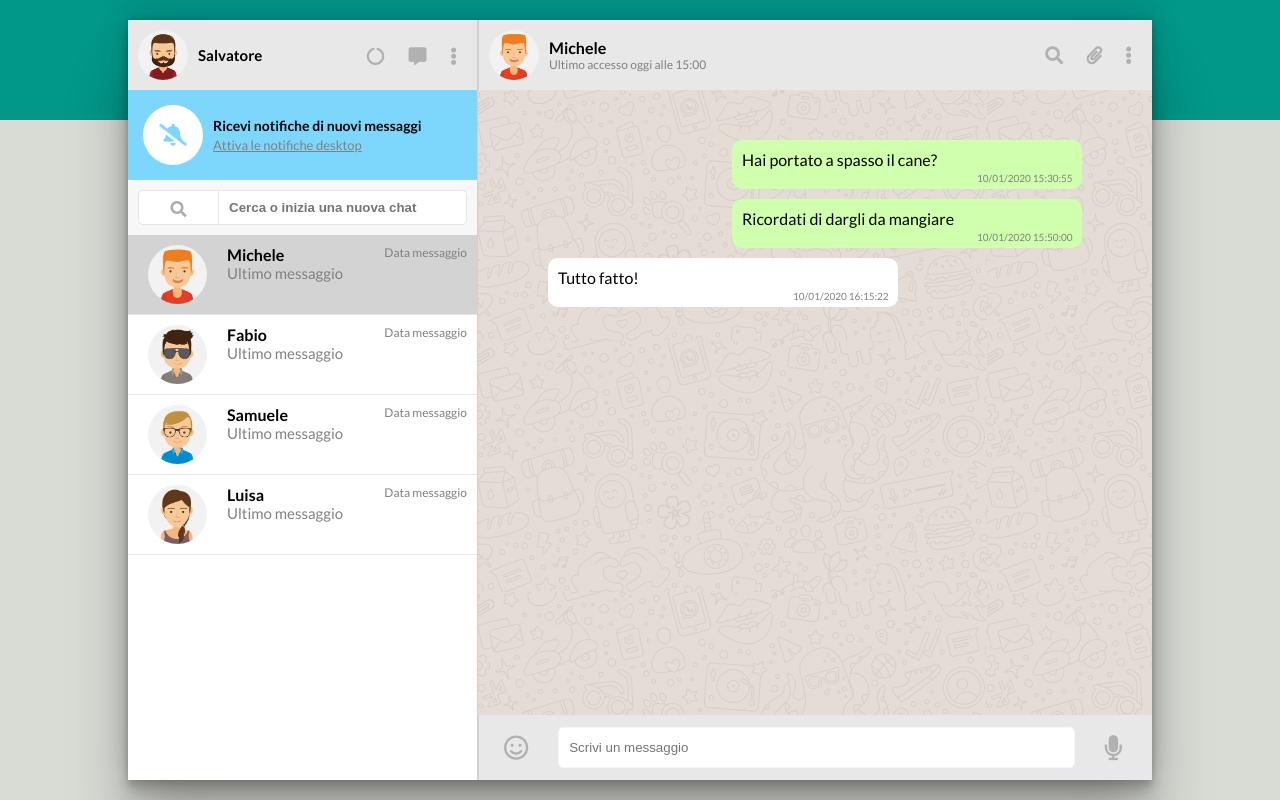
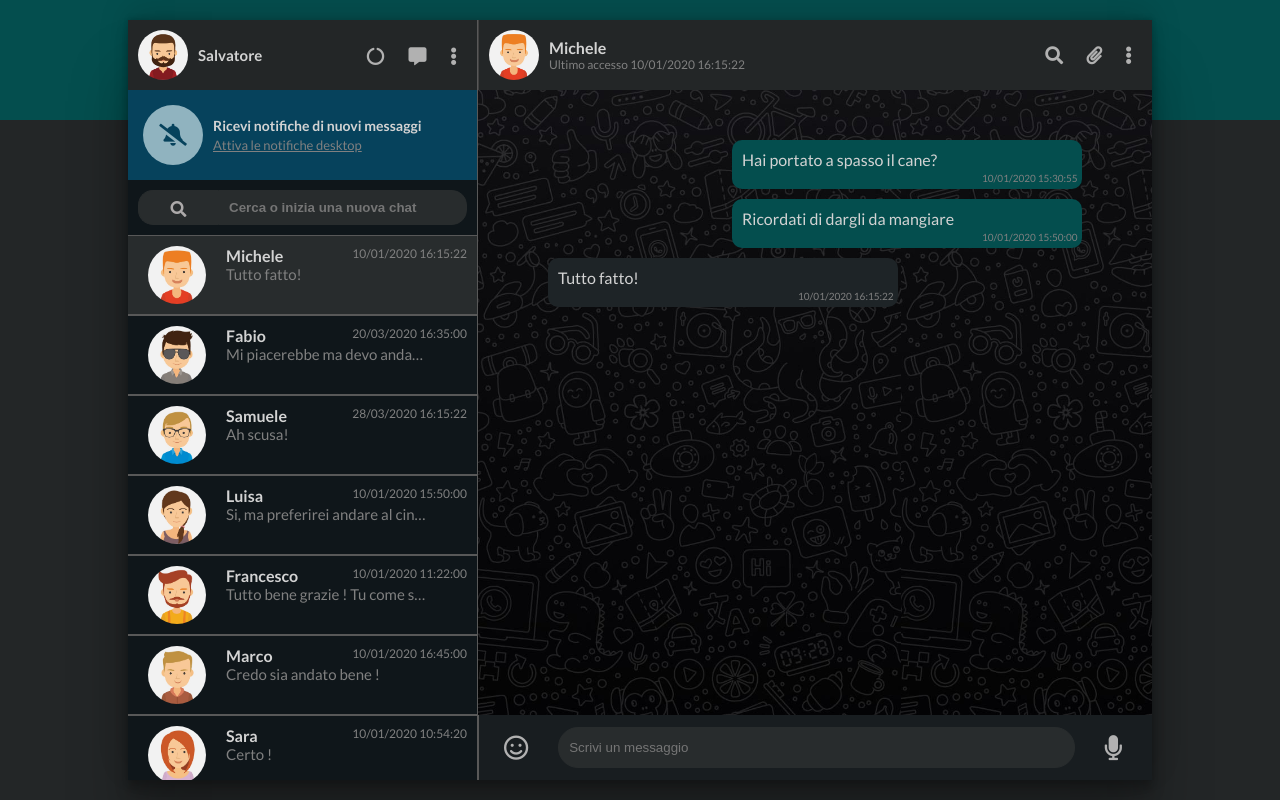
Before and after one commit to salvatore-tidu9/js-html-css-boolzap, a plain HTML site: page index.html in a window 1280 px wide. Drawn offline with nearby package versions, Linux system fonts and the light colour scheme.

Commit message:
JS_HTML_CSS_Boolzap_(Milestone 3 + Milestone_4 + Milestone_5_(5.2 + 5.5)

```diff
--- a/css/style.css
+++ b/css/style.css
@@ -11,13 +11,12 @@ body {
     align-items: center;
     width: 100%;
     height: 100vh;
-    background: linear-gradient(180deg, #019789 0px,#019789 15vh, #d9dbd5 15vh, #d9dbd5 100vh);
+    background: linear-gradient(to bottom, rgb(4,78,78) 0px,rgb(4,78,78) 15vh, rgb(35,38,39) 15vh, rgb(35,38,39) 100vh);
     background-repeat: no-repeat;
     font-family: 'Lato', sans-serif;
 }
 
 .container {
-    margin: auto;
     display: flex;
     width: 80%;
     min-width: 950px;
@@ -30,7 +29,7 @@ body {
     width: 30%;
     min-width: 350px;
     height: 100%;
-    border-right: 1px solid #d1cfcf;
+    border-right: 1px solid #585858;
 }
 
 .user_nav_container {
@@ -40,7 +39,7 @@ body {
     width: 100%;
     height: 70px;
     padding: 10px 20px 10px 10px;
-    background-color: #e9e8e8;
+    background-color: rgb(35,38,39);
 }
 
 .user_nav_info {
@@ -60,6 +59,7 @@ body {
     font-size: 15px;
     font-weight: bold;
     cursor: pointer;
+    color: lightgray;
 }
 
 .user_nav_icons {
@@ -79,7 +79,7 @@ body {
     width: 100%;
     height: 90px;
     padding: 15px;
-    background-color: #7dd7fd;
+    background-color: rgb(6,66,92);
 }
 
 .bell_icon_box {
@@ -89,8 +89,8 @@ body {
     line-height: 60px;
     text-align: center;
     font-size: 22px;
-    color: #7dd7fd;
-    background-color: #fff;
+    color: rgb(6,66,92);
+    background-color: rgb(144,179,191);
     border-radius: 50%;
 }
 
@@ -101,6 +101,7 @@ body {
 .strong_text {
     font-size: 14px;
     font-weight: bold;
+    color: lightgray;
 }
 
 .notifications_info_text a {
@@ -112,7 +113,7 @@ body {
     display: flex;
     width: 100%;
     padding: 10px;
-    background-color: #f8f7f7;
+    background-color: rgb(15,22,26);
 }
 
 .search_icon {
@@ -120,10 +121,10 @@ body {
     height: 35px;
     line-height: 35px;
     text-align: center;
-    border: 1px solid #e5e5e5;
+    border: 1px solid rgb(40,44,45);
     border-right: 0;
-    border-radius: 5px 0 0 5px;
-    background-color: white;
+    border-radius: 15px 0 0 15px;
+    background-color: rgb(40,44,45);
 }
 
 .search_icon i {
@@ -136,15 +137,16 @@ body {
     height: 35px;
     padding: 10px;
     font-weight: bold;
-    background-color: white;
-    border: 1px solid #e5e5e5;
-    border-radius: 0 5px 5px 0;
+    background-color: rgb(40,44,45);
+    border: 1px solid rgb(40,44,45);
+    border-radius: 0 15px 15px 0;
+    color: lightgray;
 }
 
 .contact_list {
     width: 100%;
     height: calc(100% - 215px);
-    background-color: #fff;
+    background-color: rgb(15,22,26);
     overflow-y: scroll;
 }
 
@@ -154,16 +156,17 @@ body {
     justify-content: space-between;
     height: 80px;
     padding: 10px 10px 10px 20px;
-    border-bottom: 1px solid #e5e5e5;
+    border-top: 1px solid #585858;
+    border-bottom: 1px solid #585858;
     cursor: pointer;
 }
 
 .contact_box:hover {
-    background-color: rgb(252, 246, 246);
+    background-color:  rgb(40,44,45);
 }
 
 .contact_box.active {
-    background-color: lightgrey;
+    background-color: rgb(40,44,45);
 }
 
 .contact {
@@ -184,6 +187,7 @@ body {
 .contact_name {
     font-weight: bold;
     cursor: pointer;
+    color: lightgray;
 }
 
 .chat_last_message {
@@ -218,8 +222,8 @@ body {
     width: 100%;
     height: 70px;
     padding: 10px 20px 10px 10px;
-    background-color: #e9e8e8;
-    border-left: 1px solid lightgrey;
+    background-color: rgb(35,38,39);
+    border-left: 1px solid #414040;
 }
 
 .contact_chat_nav {
@@ -252,7 +256,8 @@ body {
     width: 100%;
     height: calc(100% - 135px);
     padding: 50px 70px;
-    background-image: url("../img/mine.jpg");
+    background-image: url("../img/mine_dark.jpg");
+    background-size: contain;
     overflow-y: scroll;
 }
 
@@ -265,12 +270,12 @@ body {
     border-radius: 10px;
     font-size: 200;
     overflow-wrap: break-word;
-    background-color: #d0ffad;
+    background-color: rgb(4,78,78);
 }
 
 .message_info_details_chat_area {
     position: absolute;
-    right: 5px;
+    right: 0;
     bottom: 5px;
     width: 100px;
     font-size: 10px;
@@ -285,7 +290,11 @@ body {
     border-radius: 10px;
     font-size: 200;
     overflow-wrap: break-word;
-    background-color: white;
+    background-color: rgb(30,36,39);
+}
+
+.message span {
+    color: lightgray;
 }
 
 .input_chat_text_section {
@@ -298,8 +307,8 @@ body {
     padding-bottom: 10px;
     padding-left: 25px;
     padding-right: 30px;
-    background-color: #e9e8e8;
-    border-left: 1px solid lightgrey;
+    background-color: rgb(24,29,32);
+    border-left: 1px solid #585858;
 }
 
 .input_chat_text_section i {
@@ -313,9 +322,10 @@ body {
     height: 90%;
     margin: 0 30px;
     padding: 10px;
-    border: 1px solid rgb(250, 245, 245);
-    border-radius: 5px;
-    background-color: white;
+    border: 1px solid rgb(40,44,45);
+    border-radius: 20px;
+    background-color: rgb(40,44,45);
+    color: lightgray;
 }
 
 i:hover {
--- a/index.html
+++ b/index.html
@@ -11,6 +11,7 @@
         integrity="sha512-iBBXm8fW90+nuLcSKlbmrPcLa0OT92xO1BIsZ+ywDWZCvqsWgccV3gFoRBv0z+8dLJgyAHIhR35VZc2oM/gI1w=="
         crossorigin="anonymous" />
     <link rel="stylesheet" href="css/style.css">
+    <script src="https://cdnjs.cloudflare.com/ajax/libs/dayjs/1.10.4/dayjs.min.js" integrity="sha512-0fcCRl828lBlrSCa8QJY51mtNqTcHxabaXVLPgw/jPA5Nutujh6CbTdDgRzl9aSPYW/uuE7c4SffFUQFBAy6lg==" crossorigin="anonymous"></script>
     <script src="https://cdn.jsdelivr.net/npm/vue"></script>
     <title>Boolzap</title>
 </head>
@@ -69,13 +70,13 @@
 
                 </div>
 
-                <input type="text" placeholder="Cerca o inizia una nuova chat">
+                <input type="text" placeholder="Cerca o inizia una nuova chat" @keyup="searchContact" v-model="searchName">
 
             </div>
 
             <div class="contact_list">
 
-                <div v-for="(contact, index) in contacts" class="contact_box" @click="changeActiveContact(index)"
+                <div v-for="(contact, index) in contacts" class="contact_box"  @click="changeActiveContact(index)" v-if="contact.visible"
                 :class="index == active_contact ? 'active' : null">
 
                     <div class="contact">
@@ -92,7 +93,7 @@
 
                             <div class="chat_last_message">
 
-                                Ultimo messaggio
+                                {{contact.messages.slice(-1)[0].text}}
 
                             </div>
 
@@ -104,7 +105,7 @@
 
                         <div class="item_details">
 
-                            Data messaggio
+                            {{contact.messages.slice(-1)[0].date}}
 
                         </div>
 
@@ -134,7 +135,7 @@
 
                         <div class="contact_chat_info_details">
 
-                            Ultimo accesso oggi alle 15:00
+                            Ultimo accesso {{this.contacts[this.active_contact].messages.slice(-1)[0].date}}
 
                         </div>
 
@@ -156,9 +157,9 @@
 
             <div class="chat_text_area">
 
-                <div :class="(message.status == 'sent') ? 'message_sent' : 'message_received'" v-for="message in contacts[active_contact].messages">
+                <div :class="(message.status == 'sent') ? 'message_sent' : 'message_received'" v-for="message in contacts[active_contact].messages" class="message">
 
-                    {{message.text}}
+                    <span>{{message.text}}</span>
 
                     <div class="message_info_details_chat_area">
 
--- a/js/script.js
+++ b/js/script.js
@@ -11,6 +11,8 @@ var app = new Vue({
         active_contact: 0,
 
         userMessage: "",
+
+        searchName: "",
 
         user: {
 
@@ -117,6 +119,86 @@ var app = new Vue({
                     }
                 ]
             },
+
+            {
+                name: 'Francesco',
+                avatar: 'avatar_4.jpg',
+                visible: true,
+                messages: [
+
+                    {
+                        date: '10/01/2020 11:30:50',
+                        text: 'Come stai ?',
+                        status: 'sent'
+                    },
+
+                    {
+                        date: '10/01/2020 11:22:00',
+                        text: 'Tutto bene grazie ! Tu come stai ?',
+                        status: 'received'
+                    }
+                ]
+            },
+
+            {
+                name: 'Marco',
+                avatar: 'avatar_5.jpg',
+                visible: true,
+                messages: [
+
+                    {
+                        date: '10/01/2020 16:35:55',
+                        text: 'Come è andato il colloquio ?',
+                        status: 'received'
+                    },
+
+                    {
+                        date: '10/01/2020 16:45:00',
+                        text: 'Credo sia andato bene !',
+                        status: 'sent'
+                    }
+                ]
+            },
+
+            {
+                name: 'Sara',
+                avatar: 'avatar_6.jpg',
+                visible: true,
+                messages: [
+
+                    {
+                        date: '10/01/2020 10:32:55',
+                        text: 'Appena puoi mi passi una copia del documento ?',
+                        status: 'sent'
+                    },
+
+                    {
+                        date: '10/01/2020 10:54:20',
+                        text: 'Certo !',
+                        status: 'received'
+                    }
+                ]
+            },
+
+            {
+                name: 'Simone',
+                avatar: 'avatar_7.jpg',
+                visible: true,
+                messages: [
+
+                    {
+                        date: '10/01/2020 20:32:55',
+                        text: 'Pronto per la partita ?',
+                        status: 'sent'
+                    },
+
+                    {
+                        date: '10/01/2020 20:34:20',
+                        text: 'Prontissimo !',
+                        status: 'received'
+                    }
+                ]
+            },
         ]
     },
 
@@ -129,18 +211,69 @@ var app = new Vue({
 
         sendMessage() {
 
+            if (this.userMessage.length != "") {
+
                 let newUserMessage = {
 
-                date: "24/03/2021 17:53:22",
+                    date: dayjs().format("DD/MM/YYYY HH:mm:ss"),
                     text: this.userMessage,
                     status: "sent"
                 };
 
-            this.contacts[this.active_contact].messages.push(newUserMessage);
+                let activeChat = this.contacts[this.active_contact].messages;
+
+                activeChat.push(newUserMessage);
 
                 this.userMessage = "";
+
+                setTimeout(function() {
+
+                    let computerAnswer = {
+
+                        date: dayjs().format("DD/MM/YYYY HH:mm:ss"),
+                        text: "Ok",
+                        status: "received"
+                    };
+
+                    activeChat.push(computerAnswer);
+
+                }, 1000);
+
+                this.scrollToEnd();
             }
+
         },
+
+        scrollToEnd() {
+
+            let chatArea = this.$el.querySelector(".chat_text_area");
+
+            chatArea.scrollTop = chatArea.scrollHeight;
+
+        },
+
+        searchContact() {
+
+            this.contacts.forEach((contact) => {
+
+                let contactName = contact.name.toLowerCase();
+
+                let searchedName = this.searchName.toLowerCase();
+
+                if (contactName.includes(searchedName)) {
+
+                    contact.visible = true;
+                }
+
+                else {
+
+                    contact.visible = false;
+                }
+
+            });
+        }
+
+    }
 
 });
 
```
Also changed, not shown: img/mine_dark.jpg (added). Lines whose indentation alone changed are shown as unchanged.
